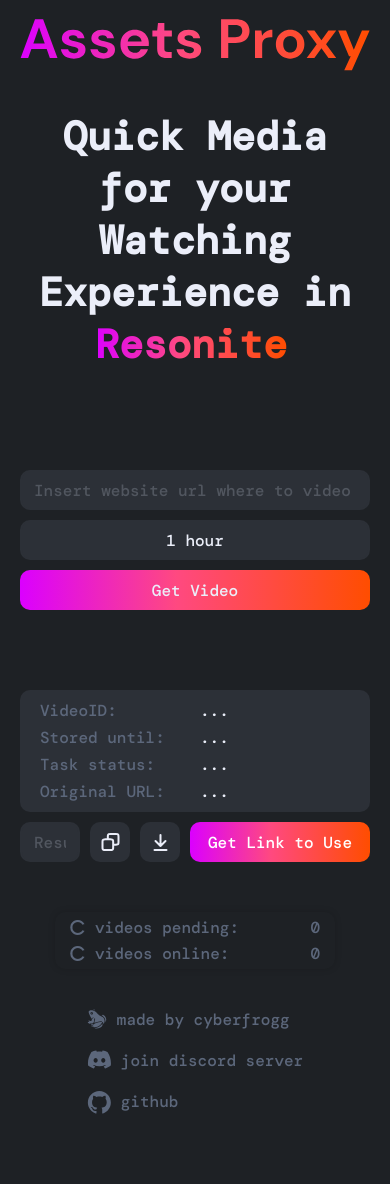
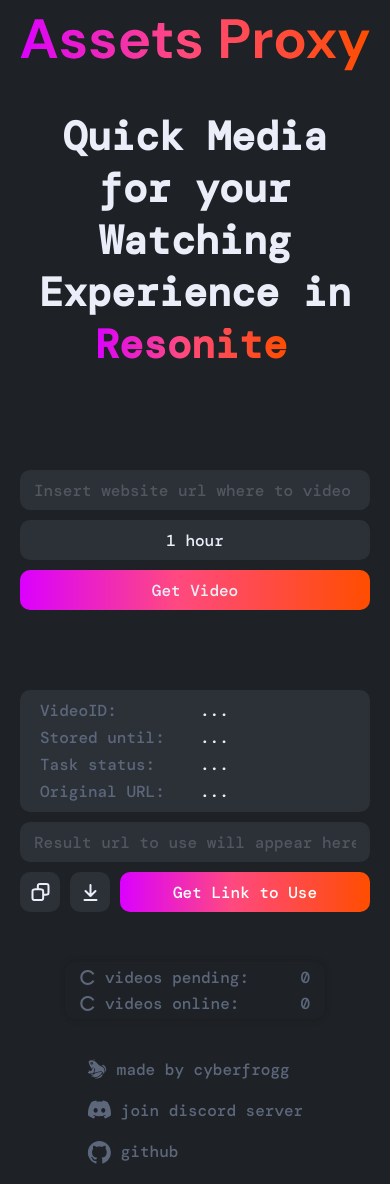
Before and after one commit to cyberfrogg/assets-proxy, a Nuxt app in the folder assets-proxy-frontend/: page / in a window 390 px wide. Before the commit the page ends 1134 px from the top, so only its background shows below. Built offline with nearby package versions, Linux system fonts and the light colour scheme; a web font is replaced by a local one.

Commit message:
fixed mobile

```diff
--- a/assets-proxy-frontend/pages/index.vue
+++ b/assets-proxy-frontend/pages/index.vue
@@ -417,14 +417,38 @@
     transition: 0.1s;
   }
 
+  @media all and (max-width: 800px) {
+    .resultVideoGet {
+      height: auto;
+      grid-template-rows: auto auto;
+      grid-template-columns: 40px 40px 1fr;
+    }
+
+    .resultVideoGet .value {
+      grid-column: 1 / 4;
+      grid-row: 1
+    }
+
+    .resultVideoGet .copy {
+      grid-row: 2
+    }
+
+    .resultVideoGet .download {
+      grid-row: 2
+    }
+
+    .resultVideoGet .get {
+      grid-row: 2
+    }
+  }
+
   .serviceStatus {
-    width: 250px;
+    width: 230px;
     background: var(--ap-background-color);
     border-radius: 10px;
-    margin: 50px auto 0;
     padding: 5px 15px;
     filter: drop-shadow(0 0 3px rgba(0, 0, 0, 0.15));
-    margin-bottom: 20px;
+    margin: 50px auto 20px;
   }
 
   .serviceStatusTable {
```
